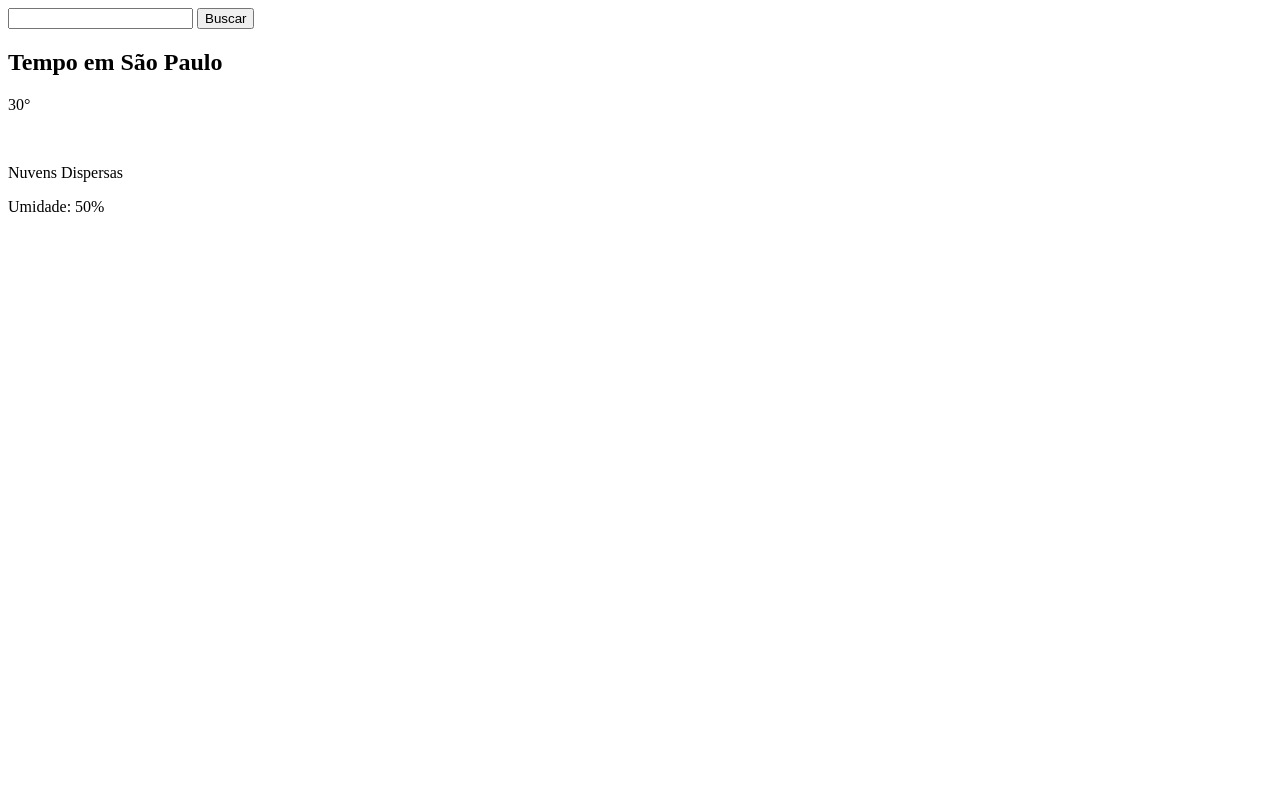
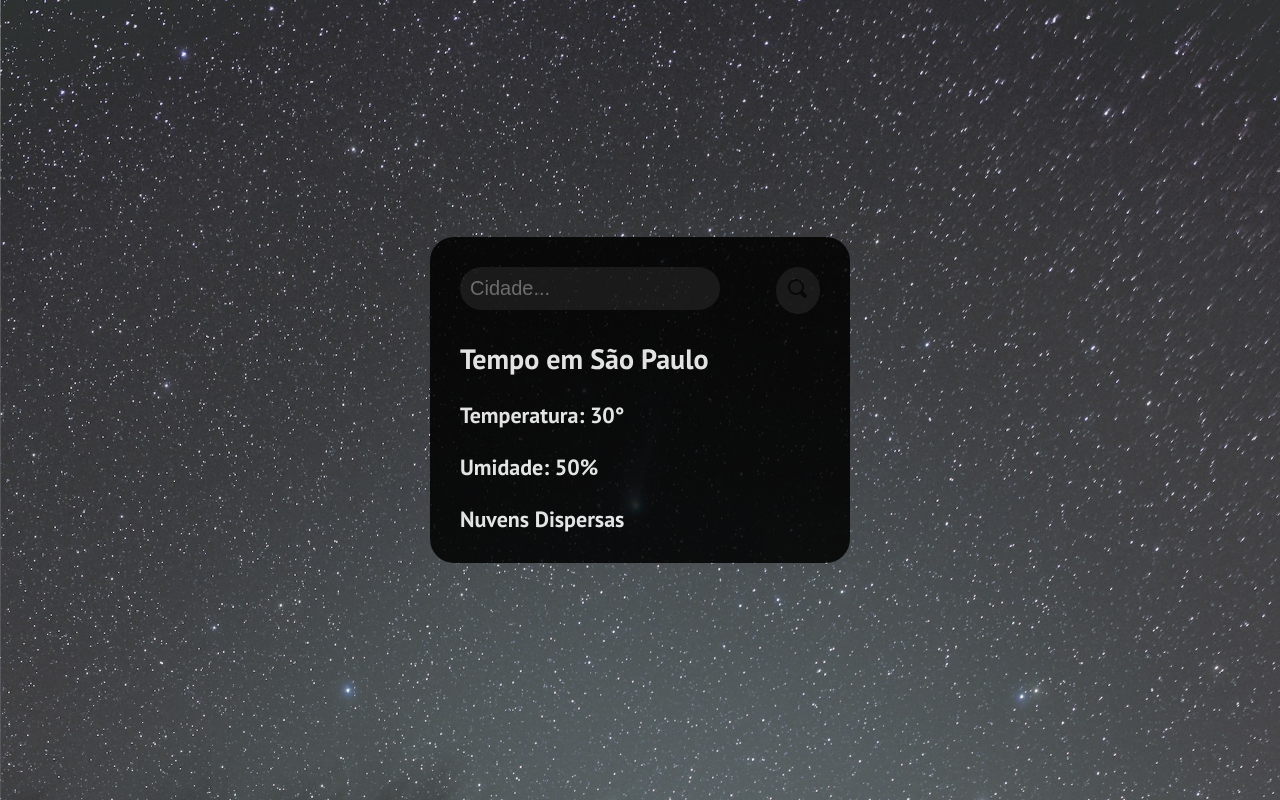
Before and after one commit to Kaue-Dev/missao-programador, a plain HTML site: page index.html in a window 1280 px wide. Drawn offline with Linux system fonts and the light colour scheme.

Commit message:
Estilizando com CSS

```diff
--- a/index.html
+++ b/index.html
@@ -5,19 +5,25 @@
     <meta charset="UTF-8">
     <meta http-equiv="X-UA-Compatible" content="IE=edge">
     <meta name="viewport" content="width=device-width, initial-scale=1.0">
+    <link rel="stylesheet" href="src/css/style.css">
     <title>Clima Dev</title>
 </head>
 
 <body>
     <main>
-        <input type="text">
-        <button>Buscar</button>
+        <nav>
+            <input placeholder="Cidade..." type="text">
+            <button>
+                <img src="src/images/lupa.svg" class="lupa">
+            </button>
+        </nav>
 
-        <h2>Tempo em São Paulo</h2>
-        <p>30°</p>
-        <img src="" alt="">
-        <p>Nuvens Dispersas</p>
-        <p>Umidade: 50%</p>
+        <section>
+            <h2>Tempo em São Paulo</h2>
+            <p>Temperatura: 30°</p>
+            <p>Umidade: 50%</p>
+            <p>Nuvens Dispersas</p>
+        </section>
     </main>
 </body>
 </html>
--- /dev/null
+++ b/src/css/style.css
@@ -0,0 +1,71 @@
+@import url('https://fonts.googleapis.com/css2?family=PT+Sans:wght@700&display=swap');
+
+* {
+    margin: 0;
+    padding: 0;
+    box-sizing: border-box;
+}
+
+body {
+    font-family: 'PT Sans', sans-serif;
+    background-image: url(../images/bg.jpg);
+    background-size: cover;
+    height: 100vh;
+    display: flex;
+    justify-content: center;
+    align-items: center;
+    color: #FFF;
+}
+
+main {
+    background-color: #000;
+    opacity: 85%;
+    width: 90%;
+    max-width: 420px;
+    padding: 30px;
+    border-radius: 24px;
+}
+
+h2 {
+    font-size: 28px;
+}
+
+p {
+    font-size: 22px;
+    margin-top: 24px;
+}
+
+input {
+    border: none;
+    outline: none;
+    padding: 10px;
+    border-radius: 24px;
+    font-size: 1.25rem;
+    background-color: #7c7c7c2b;
+    color: #FFF;
+    width: calc(100% - 100px);
+}
+
+button {
+    outline: none;
+    border: none;
+    padding: 10px;
+    border-radius: 50%;
+    background-color: #7c7c7c2b;
+    float: right;
+    transition: 0.5s;
+}
+
+button:hover {
+    background-color: #7c7c7c6b;
+    cursor: pointer;
+    border-radius: 30%;
+}
+
+button .lupa {
+    width: 24px;
+}
+
+section {
+    margin-top: 30px;
+}
```
Also changed, not shown: src/images/bg.jpg (added), src/images/lupa.svg (added).
